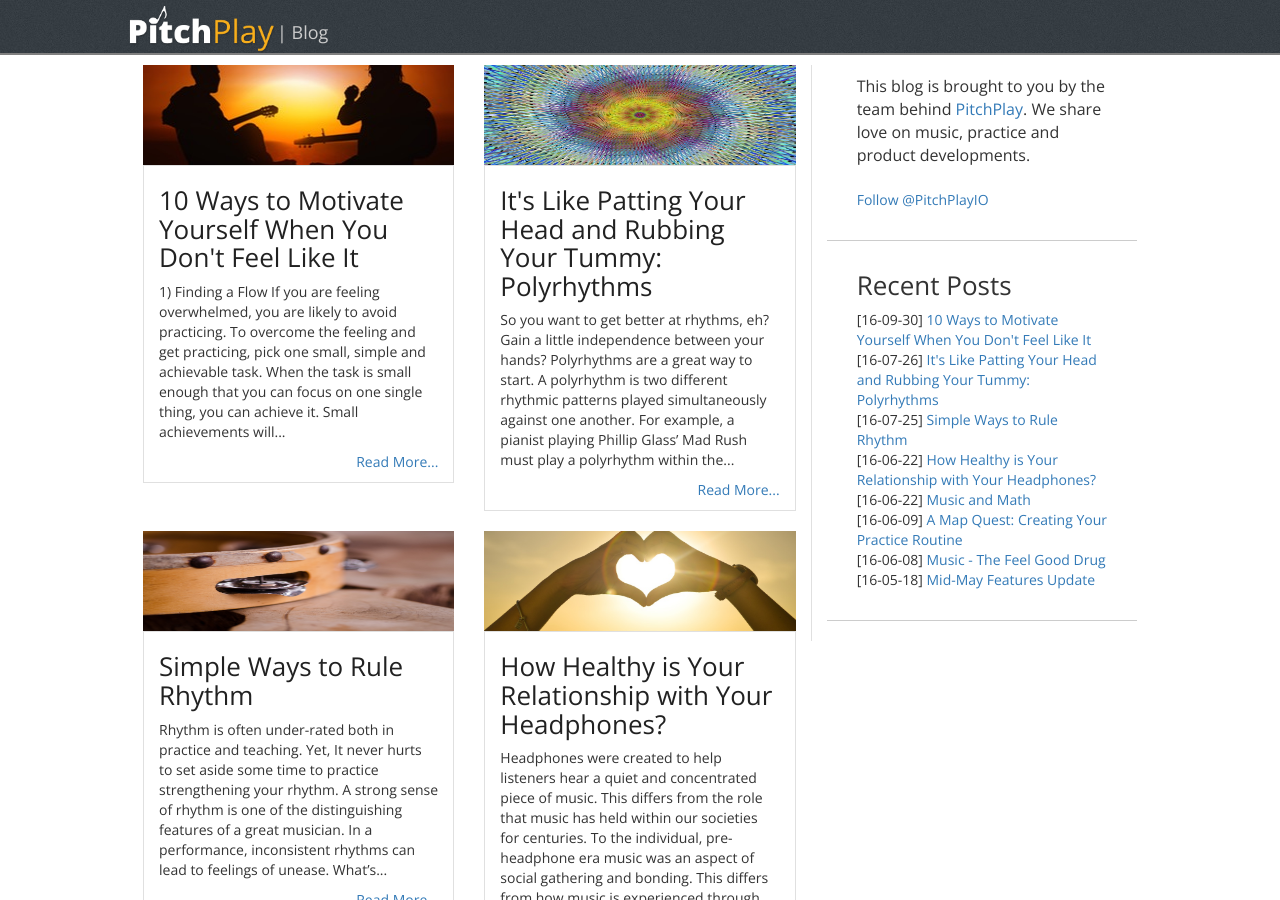
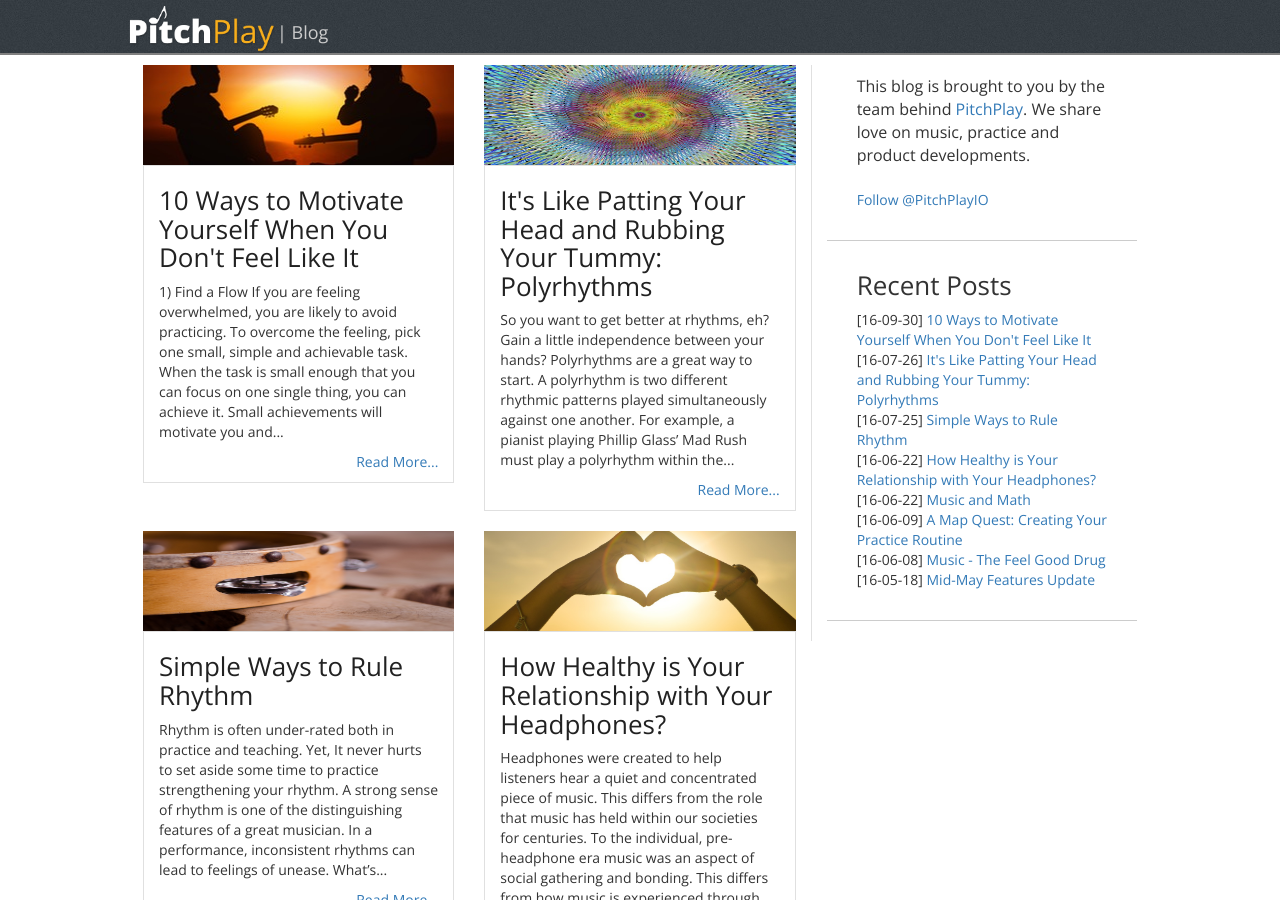
Before and after one commit to pitchplay/blog-content, a Jekyll site: the page built from index.html, in a window 1280 px wide and 900 px high. Built offline with Jekyll 4.4.1, drawn with Linux system fonts in a browser that asks for light colours; nearby versions of some CDN libraries; the list of posts is cut into pages by our own code; comment, search, counter and statistics services are not loaded.

Commit message:
add another image

```diff
--- a/_posts/2016-09-30-motivate-practice.md
+++ b/_posts/2016-09-30-motivate-practice.md
@@ -5,9 +5,11 @@
 categories: pitchplay
 header: /assets/img/blog-header-images/motivate.jpg
 ---
-## 1) Finding a Flow
+![](/assets/img/2016-09-30/flow.jpeg){:width="90%"}
 
-If you are feeling overwhelmed, you are likely to avoid practicing. To overcome the feeling and get practicing, pick one small, simple and achievable task.
+## 1) Find a Flow
+
+If you are feeling overwhelmed, you are likely to avoid practicing. To overcome the feeling, pick one small, simple and achievable task.
 
 When the task is small enough that you can focus on one single thing, you can achieve it. Small achievements will motivate you and will help you create a flow. Over time, you will reach your bigger goals.
 
```
Also changed, not shown: 1 other file.
